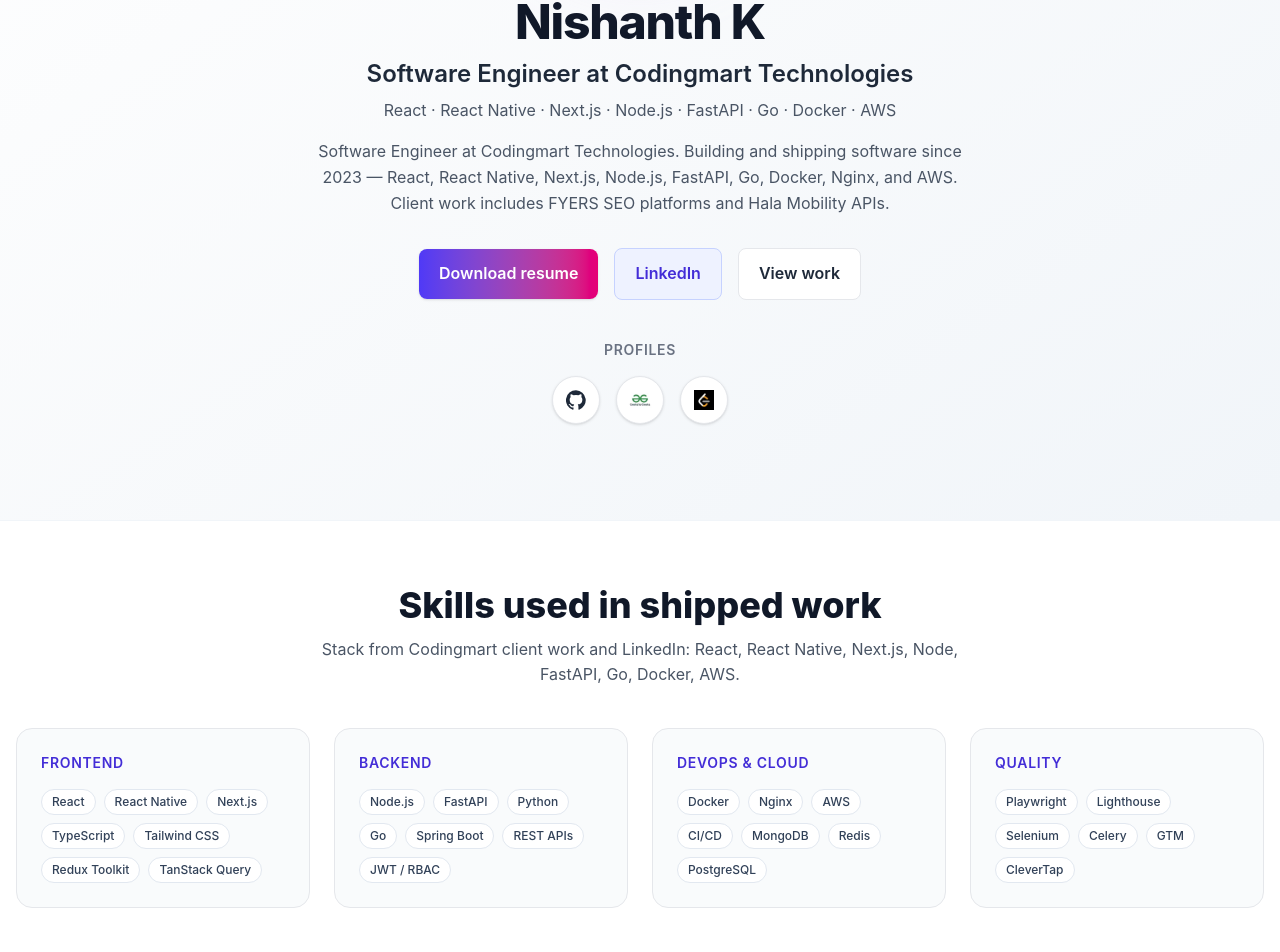
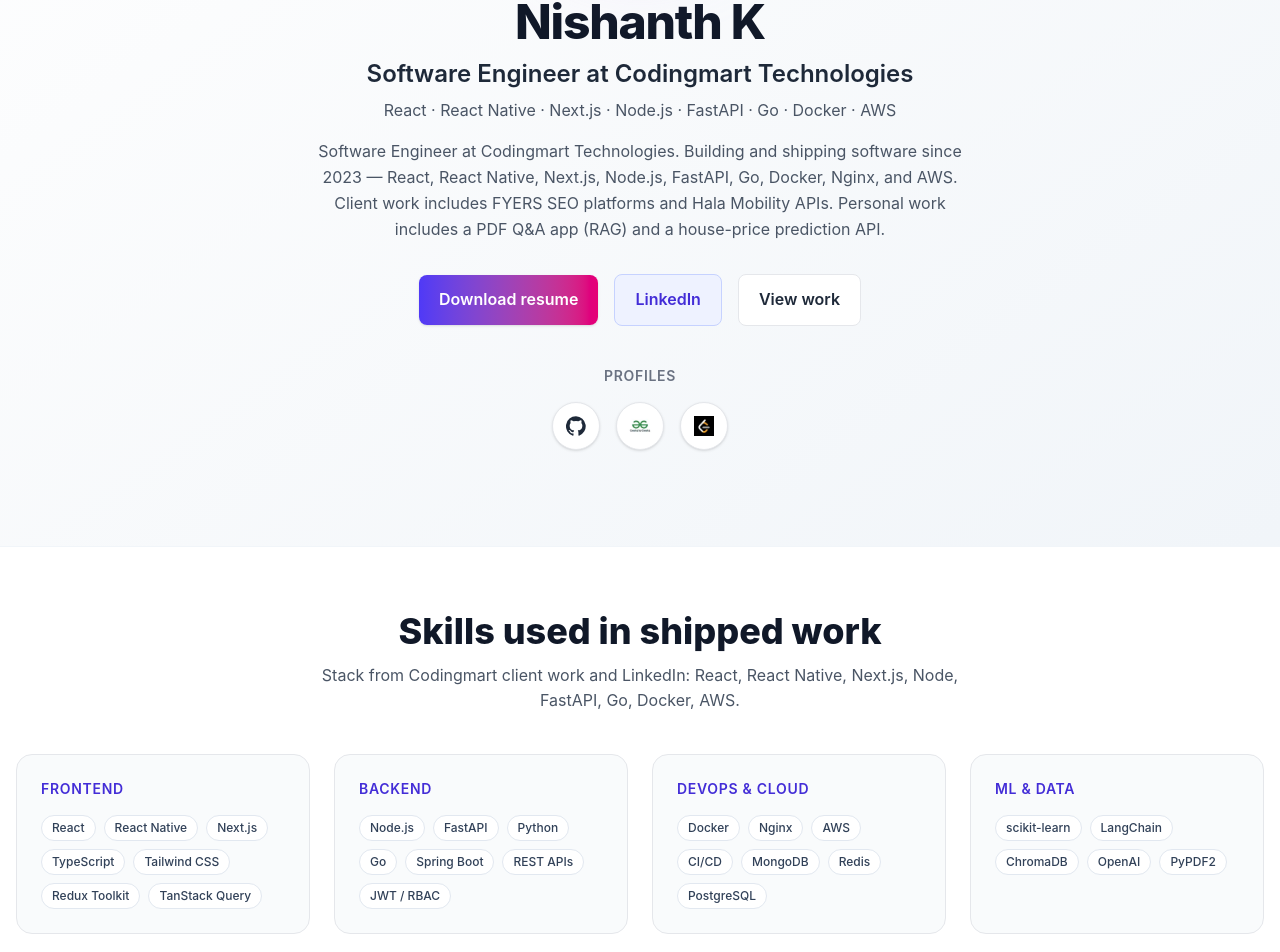
Before and after one commit to Nishanth1306/Portfolio, a Next.js app: page / in a window 1280 px wide. Shown: the part 446-1398 px from the top of the page. Built offline with nearby package versions, Linux system fonts and the light colour scheme; no server answers.

Commit message:
Enhance profile summary and add new personal projects to showcase recent work. Include a PDF Q&A app and a house price prediction API in the personal projects section, along with relevant technologies and features.

```diff
--- a/src/components/project.jsx
+++ b/src/components/project.jsx
@@ -62,9 +62,6 @@
 
         <div className="mt-16">
           <h3 className="text-2xl font-bold text-gray-900 text-center">Personal projects</h3>
-          <p className="mt-2 text-gray-600 text-center max-w-2xl mx-auto">
-            Independent web apps from 2024.
-          </p>
           <div className="mt-8 grid gap-6 sm:grid-cols-2">
             {personalProjects.map((project) => (
               <ProjectCard key={project.id} project={project} />
--- a/src/data/profile.js
+++ b/src/data/profile.js
@@ -12,7 +12,7 @@
   leetcode: 'https://leetcode.com/u/21eea29/',
   gfg: 'https://www.geeksforgeeks.org/user/21eea29/',
   summary:
-    'Software Engineer at Codingmart Technologies. Building and shipping software since 2023 — React, React Native, Next.js, Node.js, FastAPI, Go, Docker, Nginx, and AWS. Client work includes FYERS SEO platforms and Hala Mobility APIs.',
+    'Software Engineer at Codingmart Technologies. Building and shipping software since 2023 — React, React Native, Next.js, Node.js, FastAPI, Go, Docker, Nginx, and AWS. Client work includes FYERS SEO platforms and Hala Mobility APIs. Personal work includes a PDF Q&A app (RAG) and a house-price prediction API.',
   availability: 'Open to software engineering roles',
 };
 
@@ -108,6 +108,10 @@
     items: ['Docker', 'Nginx', 'AWS', 'CI/CD', 'MongoDB', 'Redis', 'PostgreSQL'],
   },
   {
+    title: 'ML & data',
+    items: ['scikit-learn', 'LangChain', 'ChromaDB', 'OpenAI', 'PyPDF2'],
+  },
+  {
     title: 'Quality',
     items: ['Playwright', 'Lighthouse', 'Selenium', 'Celery', 'GTM', 'CleverTap'],
   },
--- a/src/data/projects.js
+++ b/src/data/projects.js
@@ -68,6 +68,32 @@
 
 export const personalProjects = [
   {
+    id: 10,
+    title: 'PDF reader (Q&A)',
+    description:
+      'Personal app: upload a PDF, chunk and embed the text, then chat against it. FastAPI backend with Next.js UI.',
+    features: [
+      'PDF upload and text extraction',
+      'Embeddings stored in ChromaDB per session',
+      'LangChain + OpenAI answers grounded in the document',
+    ],
+    technologies: ['Next.js', 'FastAPI', 'LangChain', 'ChromaDB', 'OpenAI', 'PyPDF2'],
+    category: 'Personal',
+  },
+  {
+    id: 11,
+    title: 'House price prediction',
+    description:
+      'Personal ML service: Random Forest trained on house features (area, rooms, parking, age), served over a FastAPI /predict endpoint.',
+    features: [
+      'Train/test split and MAE/RMSE evaluation',
+      'Model persisted with joblib',
+      'Typed request schema and CORS-ready API',
+    ],
+    technologies: ['Python', 'scikit-learn', 'FastAPI', 'pandas'],
+    category: 'Personal',
+  },
+  {
     id: 8,
     title: 'Event management application',
     description:
```
